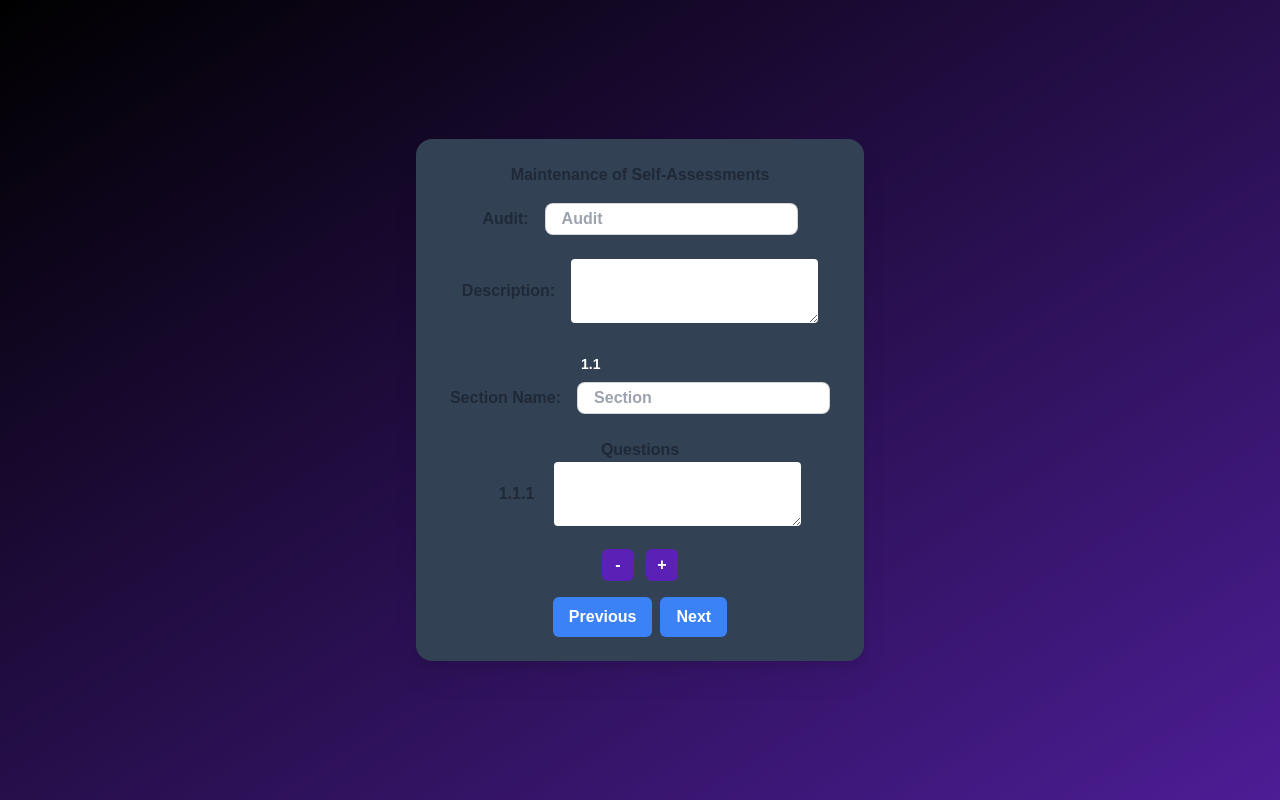
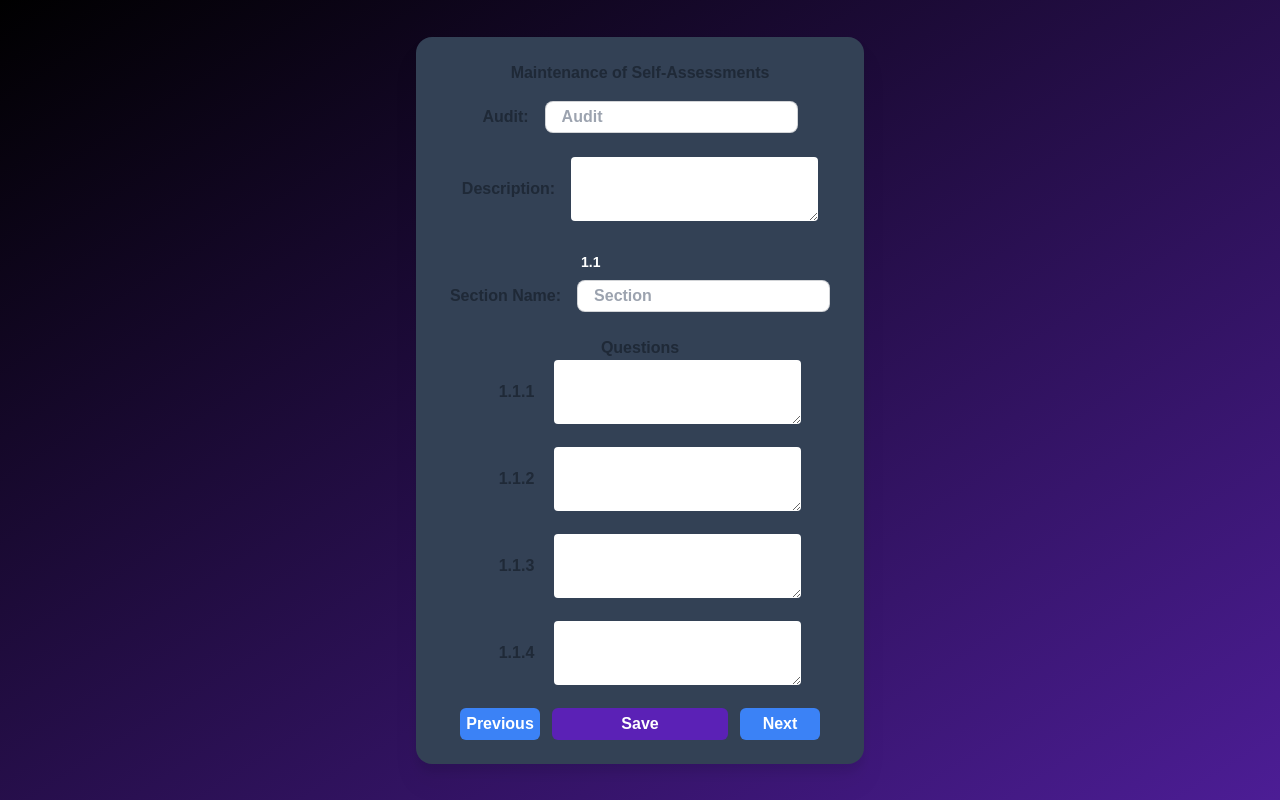
Before and after one commit to MarisolVR07/Proyect_Group-1-, a Next.js app in the folder proyect1/: page /backoffice/create-self-assessment in a window 1280 px wide. Built offline with nearby package versions, Linux system fonts and the light colour scheme.

Commit message:
The self-evaluations maintenance page is modified, functionality and visual improvement are missing on backoffice pages.

```diff
--- a/proyect1/src/app/globals.css
+++ b/proyect1/src/app/globals.css
@@ -6,6 +6,7 @@
   --foreground-rgb: 0, 0, 0;
   --background-start-rgb: 214, 219, 220;
   --background-end-rgb: 255, 255, 255;
+
 }
 
 @media (prefers-color-scheme: dark) {
@@ -22,7 +23,6 @@ body {
   min-height: 100vh;
   margin: 0;
   padding: 0;
-  height: 100vh;
 }
 
 
--- a/proyect1/src/components/BackOficce.tsx
+++ b/proyect1/src/components/BackOficce.tsx
@@ -35,7 +35,7 @@ export default function Page() {
         </h1>
 
         <div className="w-full flex flex-col items-center">
-          <Link href="/institution/" passHref>
+          <Link href="/backoffice/institution/" passHref>
             <Button className="mb-2 w-full">
             Institution
             </Button>
@@ -72,7 +72,7 @@ export default function Page() {
               Self-Assessment
             </Button>
           </Link>
-          <Link href="/users/" passHref>
+          <Link href="/backoffice/users" passHref>
             <Button className="mb-2 w-full">
               Users
             </Button>
--- a/proyect1/src/components/Button.tsx
+++ b/proyect1/src/components/Button.tsx
@@ -9,7 +9,7 @@ interface ButtonProps {
 
 const Button: React.FC<ButtonProps> = ({ children, onClick, className }) => {
 
-  const buttonClasses = `text-white bg-violet-800 hover:bg-violet-700 rounded-md h-8 w-44 mt-7 mb-16 ${className}`;
+  const buttonClasses = `text-white bg-violet-800 hover:bg-violet-700 rounded-md h-8 w-44 ${className}`;
 
   return (
     <button className={buttonClasses} onClick={onClick}>
--- a/proyect1/src/components/LoginForm.tsx
+++ b/proyect1/src/components/LoginForm.tsx
@@ -9,7 +9,10 @@ const LoginForm = () => (
     <h1 className="mt-3 text-3xl text-white">LOGIN</h1>
     <InputField label="Email:" type="email" placeholder="example@example.com" />
     <InputField label="Password:" type="password" placeholder="your password" />
+    <div className="mt-7 mb-16">
       <Button>SIGN IN</Button>
+    </div>
+
   </div>
 );
 
--- a/proyect1/src/components/MantQuestion.tsx
+++ b/proyect1/src/components/MantQuestion.tsx
@@ -11,7 +11,7 @@ const MantQuestion: React.FC<MantQuestionProps> = ({ number }) => {
             <div className="flex ">
                 <h1 className="p-5">{number}</h1>
                 <div>
-                    <TextArea id={"1.1.1"} />
+                    <TextArea id={number} />
                 </div>
             </div>
         </>
--- a/proyect1/src/components/MantSection.tsx
+++ b/proyect1/src/components/MantSection.tsx
@@ -32,16 +32,12 @@ const MantSection: React.FC<MantSectionProps> = ({ number }) => {
             </div>
             <div>
                 <h2>Questions</h2>
-                {[...Array(questionCount)].map((_, index) => (
-                    <MantQuestion key={index} number={`1.1.${index + 1}`} />
-                ))}
-                <div className="space-x-3">
-                    <SmallButton onClick={handleRemoveQuestion}>-</SmallButton>
-                    <SmallButton onClick={handleAddQuestion}>+</SmallButton>
-                </div>
+                <MantQuestion key={'${number}.1'} number={`${number}.1`} />
+                <MantQuestion key={'${number}.2'} number={`${number}.2`} />
+                <MantQuestion key={'${number}.3'} number={`${number}.3`} />
+                <MantQuestion key={'${number}.4'} number={`${number}.4`} />
             </div>
         </>
     );
 };
-
 export default MantSection;
--- a/proyect1/src/components/MantSelfAssessment.tsx
+++ b/proyect1/src/components/MantSelfAssessment.tsx
@@ -3,6 +3,7 @@ import React, { useState } from "react";
 import MantSection from "./MantSection";
 import InputField from "./InputField";
 import TextArea from "./TextArea";
+import Button from "./Button";
 
 const MantSelfAssessment: React.FC = () => {
     const [currentPage, setCurrentPage] = useState<number>(1);
@@ -18,8 +19,6 @@ const MantSelfAssessment: React.FC = () => {
             setCurrentPage(currentPage - 1);
         }
     };
-
-    // Calcular el número de sección para la página actual
     const sectionNumber = currentPage;
 
     return (
@@ -33,12 +32,13 @@ const MantSelfAssessment: React.FC = () => {
                 <h2 className="pt-5 pe-4">Description:</h2>
                 <TextArea id={"description"} />
             </div>
-            {/* Renderizar la sección para la página actual */}
             <MantSection key={sectionNumber} number={`1.${sectionNumber}`} />
-            {/* Botones de paginación */}
-            <div className="mt-4">
-                <button onClick={handlePrevPage} className="px-4 py-2 mr-2 bg-blue-500 text-white rounded-md">Previous</button>
-                <button onClick={handleNextPage} className="px-4 py-2 bg-blue-500 text-white rounded-md">Next</button>
+            <div className="space-x-3">
+                <button onClick={handlePrevPage} className="bg-blue-500 text-white rounded-md w-20 h-8">Previous</button>
+                <Button>
+                    Save
+                </Button>
+                <button onClick={handleNextPage} className="bg-blue-500 text-white rounded-md w-20 h-8">Next</button>
             </div>
         </div>
     );
```
Also changed, not shown: proyect1/src/app/backoffice/Institution/page.tsx (renamed from proyect1/src/app/Institution/page.tsx), proyect1/src/app/backoffice/users/page.tsx (renamed from proyect1/src/app/users/page.tsx). Lines whose indentation alone changed are shown as unchanged.
